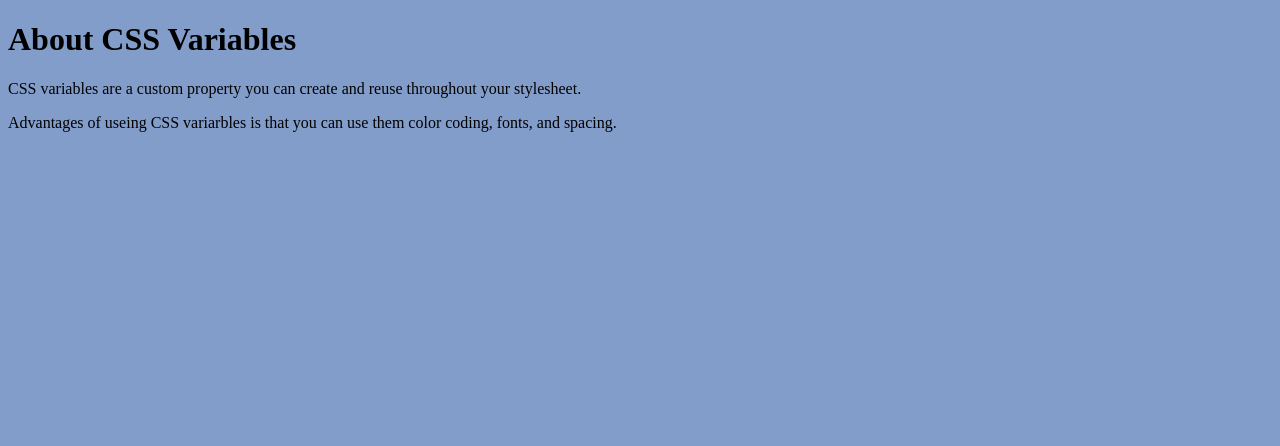
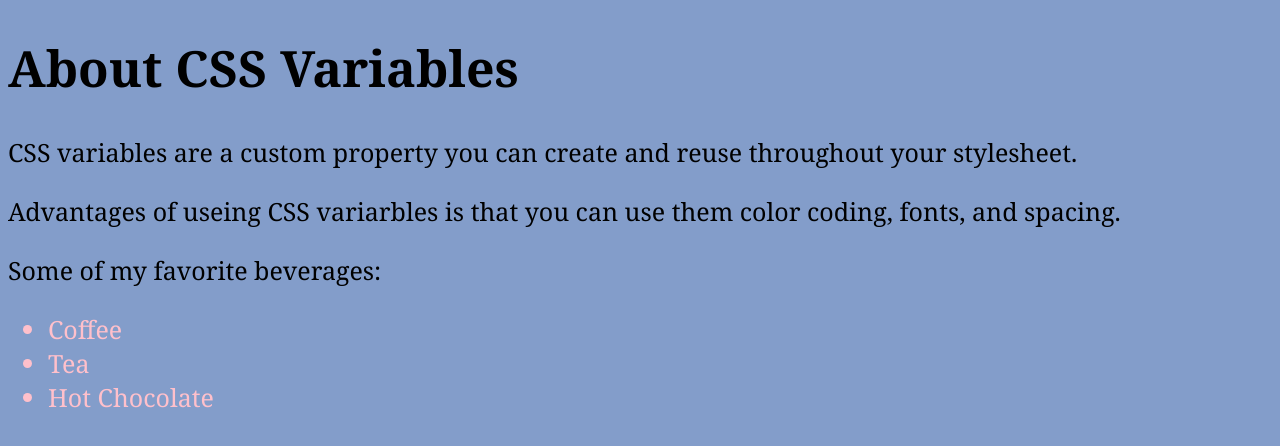
Before and after one commit to KatelynCurtiss/css_variables_demo, a plain HTML site: page index.html in a window 1280 px wide. Drawn offline with Linux system fonts and the light colour scheme.

Commit message:
Created project files

```diff
--- a/index.html
+++ b/index.html
@@ -18,5 +18,16 @@
 
     <p>Advantages of useing CSS variarbles is that you can use them color coding, fonts, and spacing.</p>
 
+    <p>Some of my favorite beverages:</p>
+
+    <ul>
+
+        <li>Coffee</li>
+        <li>Tea</li>
+        <li>Hot Chocolate</li>
+
+<script src="main.js"></script>
+
+    </ul>
 </body>
 </html>
--- a/style.css
+++ b/style.css
@@ -7,17 +7,31 @@
 
     --green: green;
 
+    --white: #fff;
+
+    --purple: rgb(225, 128, 225);
+
+    --pink: pink;
+
+    --body-font-size: 25px;
+
 
 }
 
 body {
     background-color: var(--lightblue);
+    font-family:Cambria, Cochin, Georgia, Times, 'Times New Roman', serif;
+    font-size: var(--body-font-size);
 }
 
 h1 {
-    background-color: var(--lightblue);
+    color:var (purple);
 }
 
 p {
     background-color: var(--lightblue);
+
 }
+ul li {
+    color: var(--pink);
+}
```
